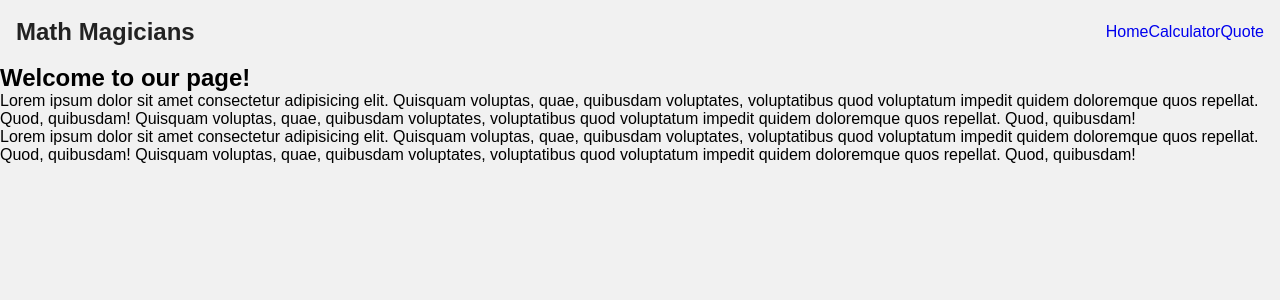
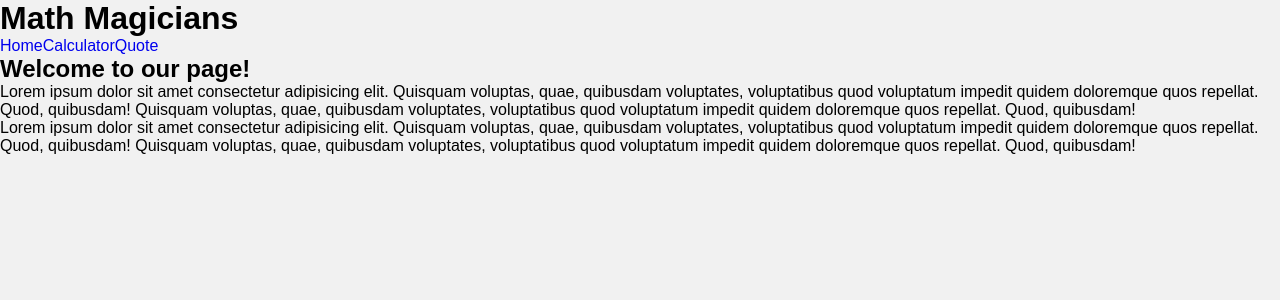
Before and after one commit to robinbenitezmora/math-magician, a React (Create React App) app: page / in a window 1280 px wide. Shown: the top 300 px of the page. Built offline with nearby package versions, Linux system fonts and the light colour scheme.

Commit message:
Add style to 'Quote.js'

```diff
--- a/src/App.css
+++ b/src/App.css
@@ -88,19 +88,3 @@ body {
 .zero {
   width: 50%;
 }
-
-.navbar {
-  display: flex;
-  flex-direction: row;
-  justify-content: space-between;
-  align-items: center;
-  width: 100%;
-  height: 4rem;
-  padding: 0 1rem;
-}
-
-.navbar-title {
-  font-size: 1.5rem;
-  font-weight: 700;
-  color: #222;
-}
```
Also changed, not shown: src/css/quote.css (+9 -0 lines).
